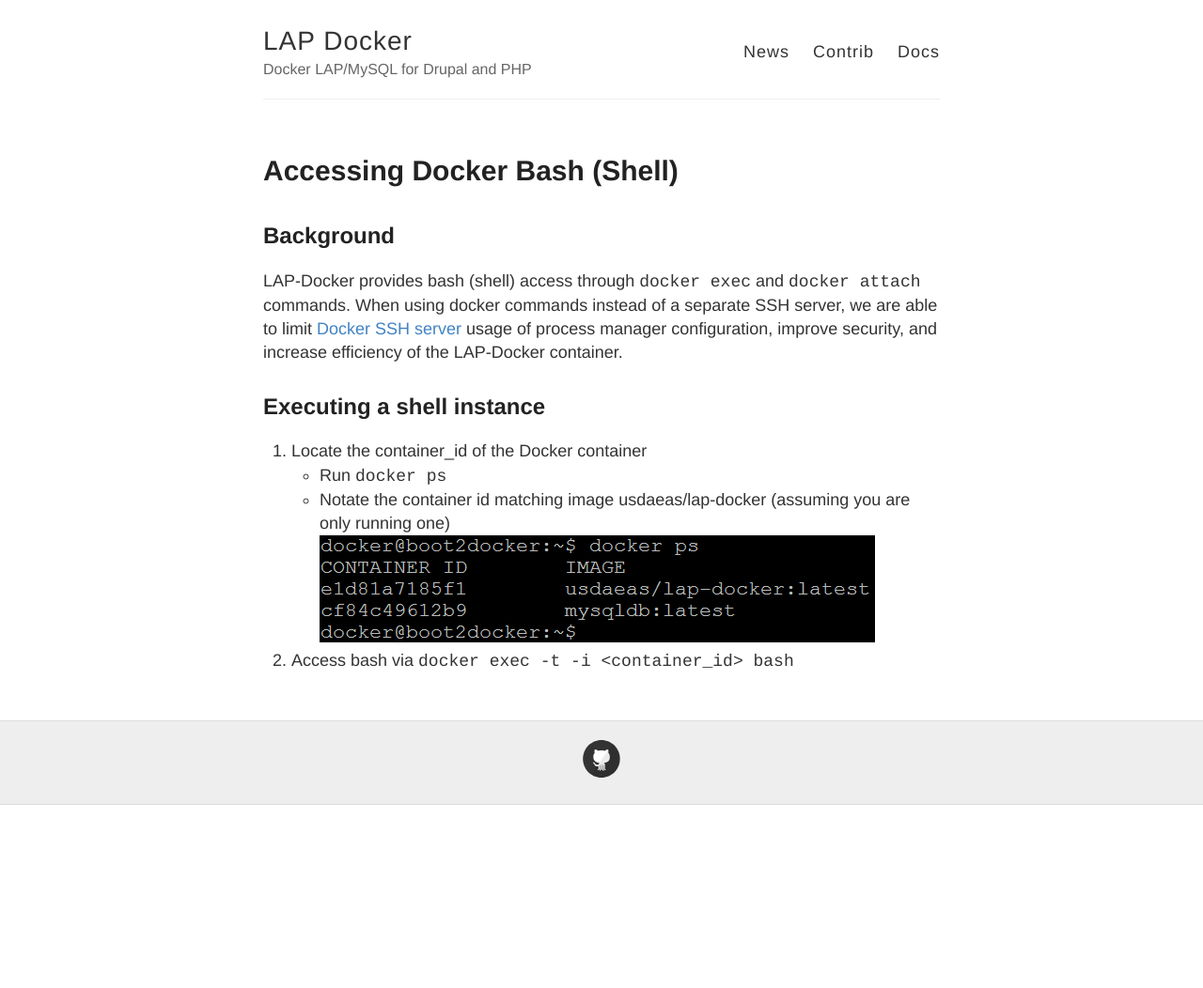
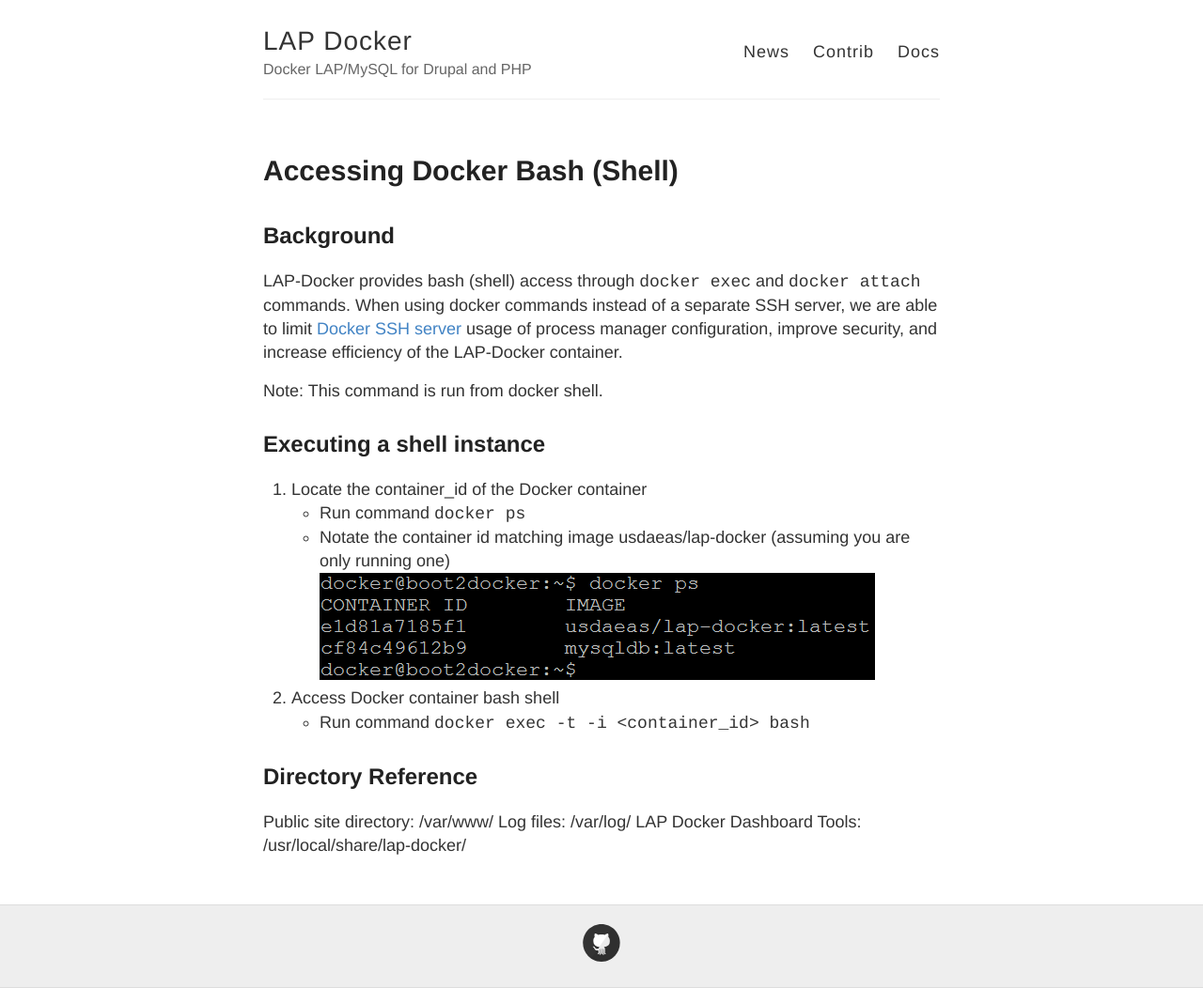
Before and after one commit to hedinfaok/lap-docker, a Jekyll site: the page built from _docs/general/accessing-docker-bash.md, in a window 1280 px wide. Shown: the whole page at 94% size. Built offline with Jekyll 4.4.1, drawn with Linux system fonts in a browser that asks for light colours; Markdown is read by kramdown in place of the engine named in the settings; before the commit the page ends 900 px from its top, so only the background shows below that.

Commit message:
Add directory reference information.

```diff
--- a/_docs/general/accessing-docker-bash.md
+++ b/_docs/general/accessing-docker-bash.md
@@ -9,11 +9,20 @@
 ------------
 LAP-Docker provides bash (shell) access through `docker exec` and `docker attach` commands. When using docker commands instead of a separate SSH server, we are able to limit [Docker SSH server](https://jpetazzo.github.io/2014/06/23/docker-ssh-considered-evil/) usage of process manager configuration, improve security, and increase efficiency of the LAP-Docker container.
 
+Note: This command is run from docker shell.
+
 Executing a shell instance
 ----------
 1. Locate the container_id of the Docker container
- - Run `docker ps`
+ - Run command `docker ps`
  - Notate the container id matching image usdaeas/lap-docker (assuming you are only running one)
    ![Image represents docker ps command example output: container id, image]({{ site.baseurl }}/images/docker_ps.png)
 
-2. Access bash via `docker exec -t -i <container_id> bash`
+2. Access Docker container bash shell
+ - Run command `docker exec -t -i <container_id> bash`
+
+Directory Reference
+----------
+Public site directory: /var/www/
+Log files: /var/log/
+LAP Docker Dashboard Tools: /usr/local/share/lap-docker/
```
